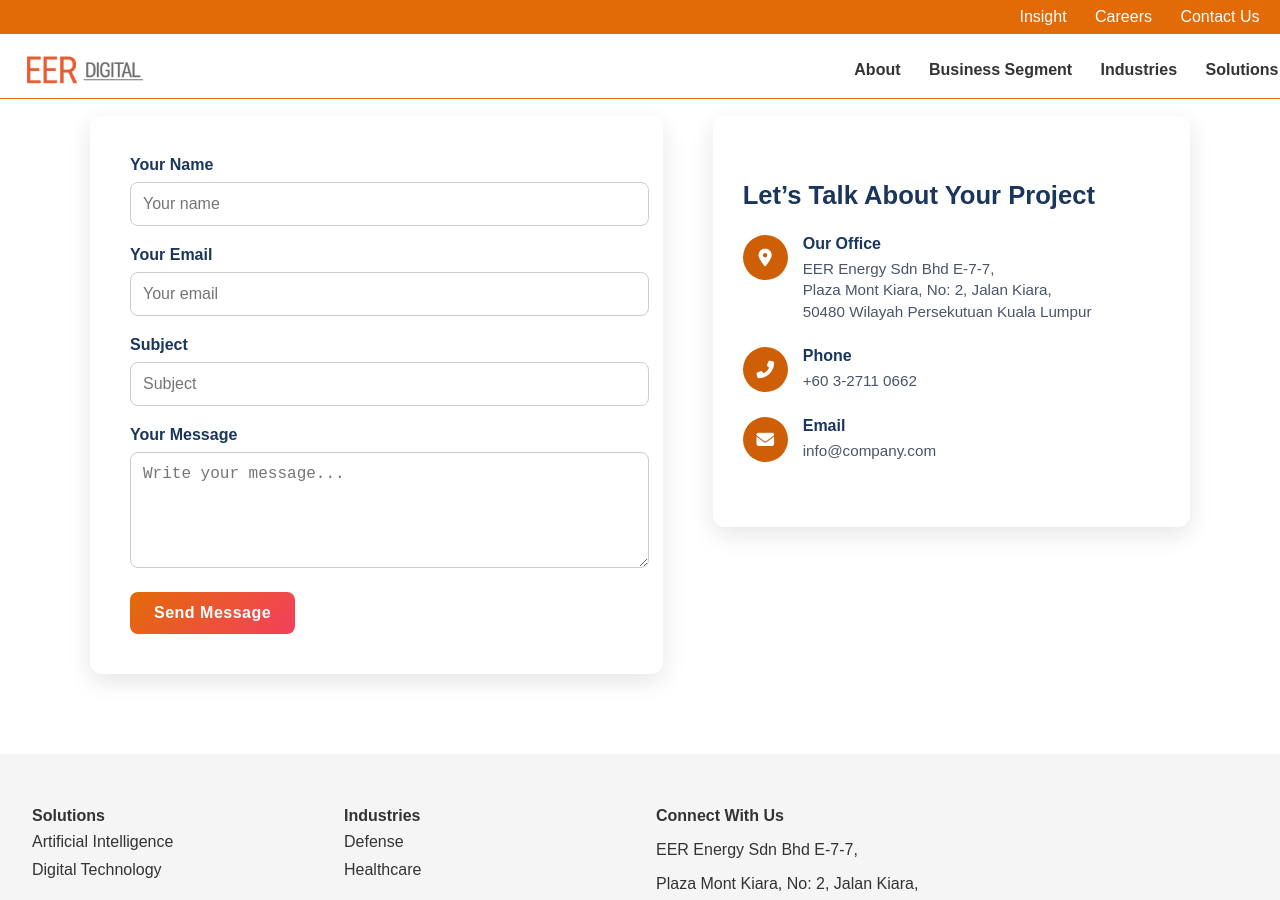
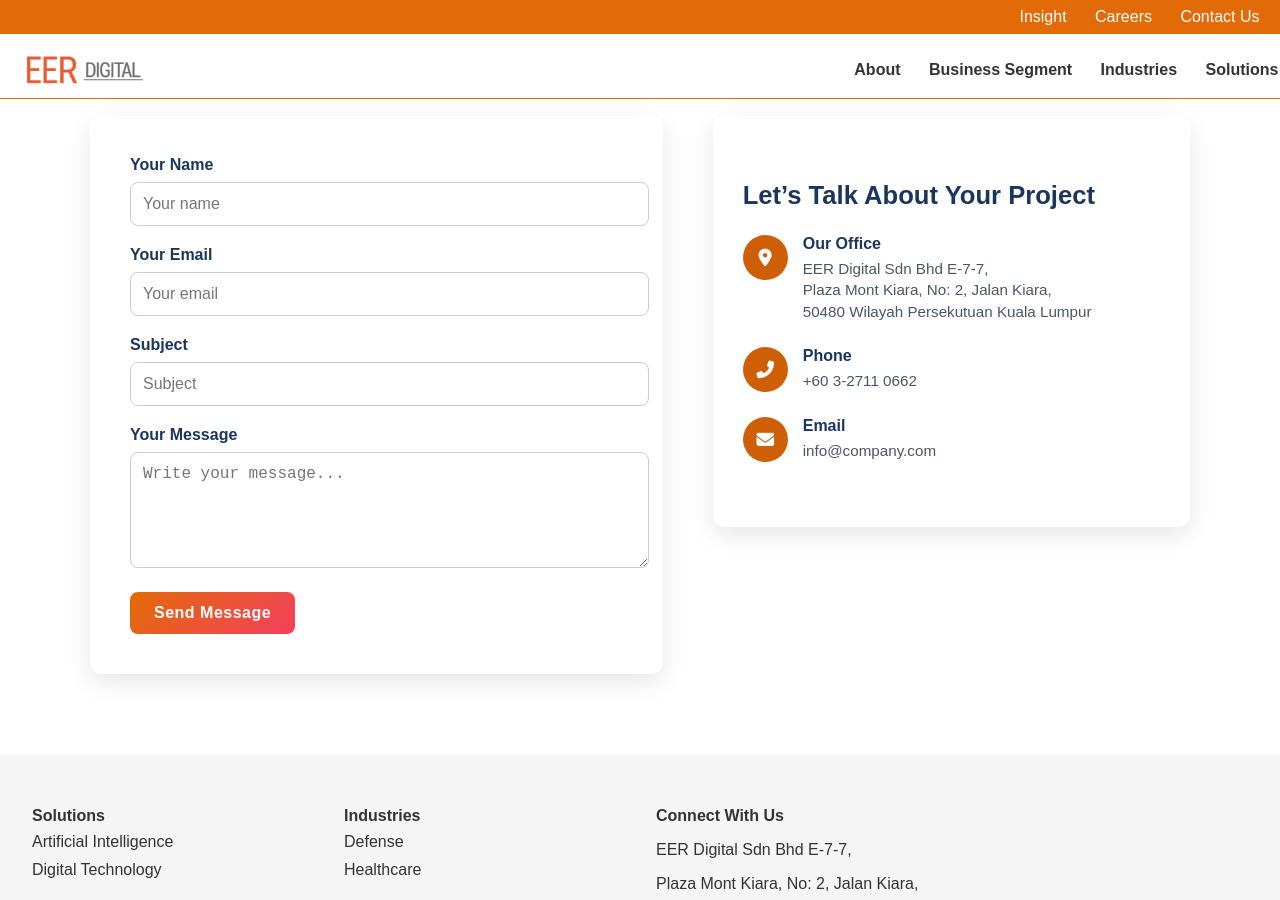
Before and after one commit to Muhaimin005/eer-digital, a Jekyll site: the page built from index.html, in a window 1280 px wide and 900 px high, scrolled down 3638 px. Built offline with Jekyll 4.4.1, drawn with Linux system fonts in a browser that asks for light colours; nearby versions of some CDN libraries.

Commit message:
fix address

```diff
--- a/_layouts/default.html
+++ b/_layouts/default.html
@@ -82,7 +82,7 @@
       </div>
       <div class="footer-col">
         <h4>Connect With Us</h4>
-        <p>EER Energy Sdn Bhd E-7-7,</p>
+        <p>EER Digital Sdn Bhd E-7-7,</p>
         <p>Plaza Mont Kiara, No: 2, Jalan Kiara,</p>
         <p>50480 Wilayah Persekutuan Kuala Lumpur</p>
         <br>
@@ -90,7 +90,7 @@
         <!--<div class="social-icons">
           <a href="https://facebook.com" target="_blank">FB</a>
           <a href="https://twitter.com" target="_blank">TW</a>
-          <a href="https://linkedin.com" target="_blank">IN</a>
+          <a href="https://www.linkedin.com/in/eer-digital-sdn-bhd-4612b9389?utm_source=share&utm_campaign=share_via&utm_content=profile&utm_medium=android_app" target="_blank">IN</a>
         </div>
       </div>
       <div class="footer-col">
--- a/index.html
+++ b/index.html
@@ -141,7 +141,7 @@ css : main.css
             <div>
               <h4>Our Office</h4>
               <p id="office-address">
-                EER Energy Sdn Bhd E-7-7,<br>
+                EER Digital Sdn Bhd E-7-7,<br>
                 Plaza Mont Kiara, No: 2, Jalan Kiara,<br>
                 50480 Wilayah Persekutuan Kuala Lumpur<br>
               </p>
```
